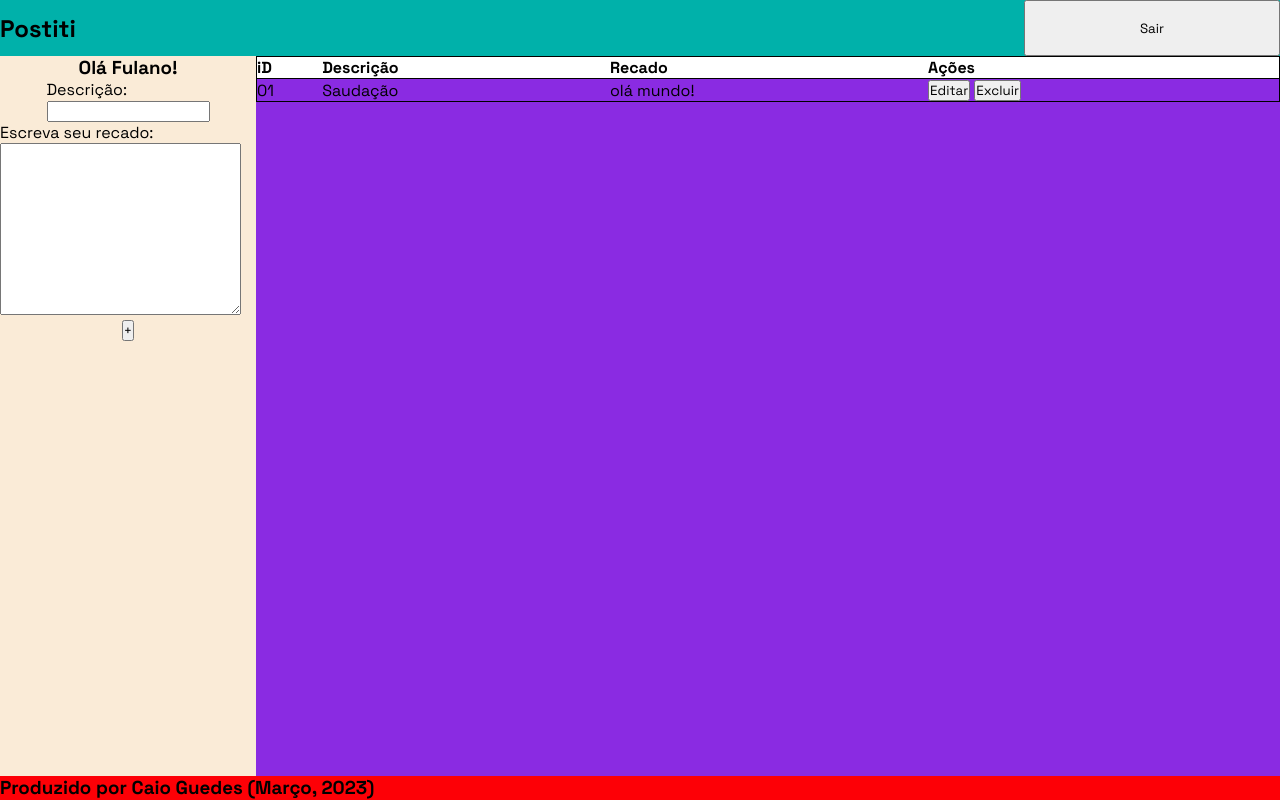
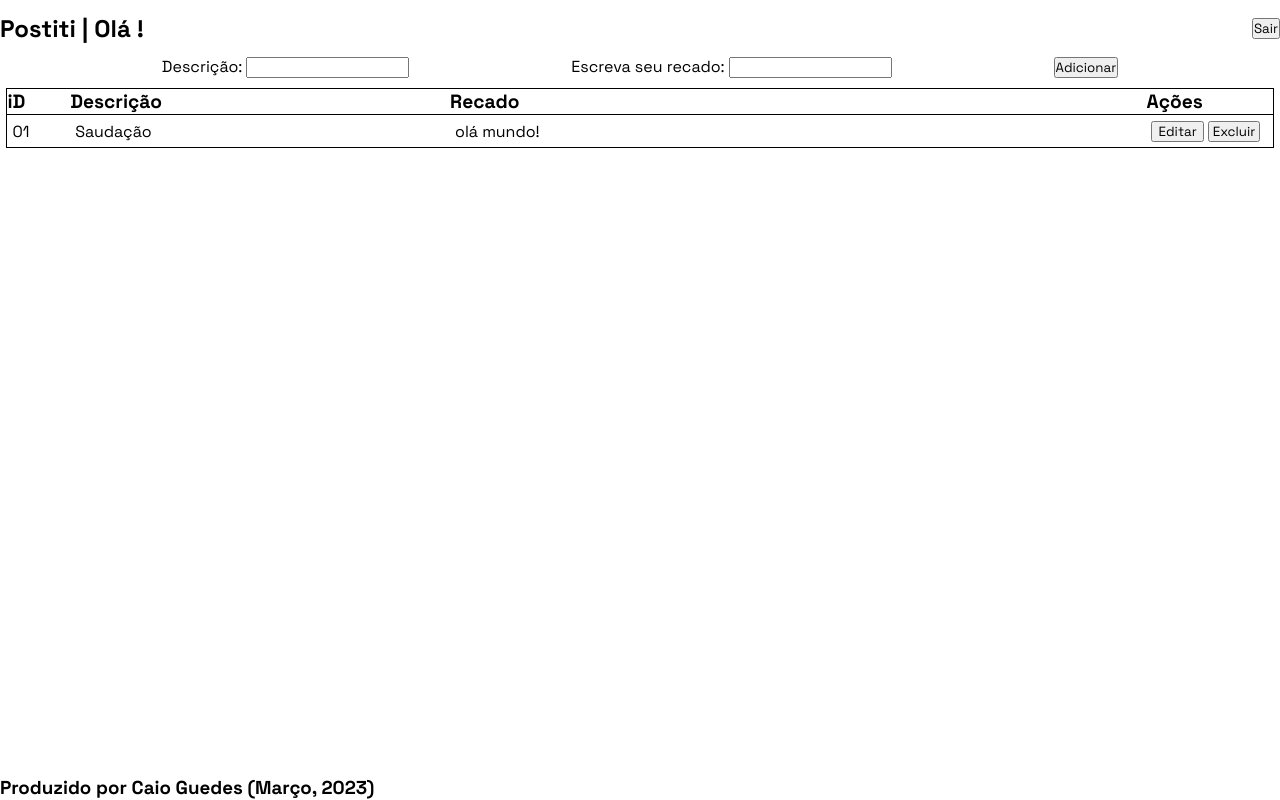
Before and after one commit to czguedes/postiti, a plain HTML site: page html/postiti.html in a window 1280 px wide. Drawn offline with Linux system fonts and the light colour scheme.

Commit message:
implementa DOM load no postiti.html

```diff
--- a/css/postiti.css
+++ b/css/postiti.css
@@ -40,45 +40,33 @@
     display: flex;
     justify-content: space-between;
     align-items: center;
-    background-color: #00B1AA;
     height: 7vh;
     width: 100vw;
-}
-
-.header button{
-    position: absolute;
-    right: 0;
-    height: inherit;
-    width: 20vw;
 }
 
 /* =--------= MAIN =--------= */
 
 .main{
     display: flex;
-    background-color: #A4F200;
+    flex-direction: column;
+
     height: 90vh;
 }
 
 #recados{
-    background-color: blueviolet;
-    width: 80vw;
+    width: 99vw;
+    margin: auto;
+    margin-bottom: 10px;
     height: 100%;
 }
 
 #addRecado{
-    background-color: antiquewhite;
-    width: 20vw;
-    height: 100%;
-    display: flex;
-    align-items: center;
 
-    flex-direction: column;
+    margin-bottom: 10px;
 }
 
 form{
     display: flex;
-    flex-direction: column;
     align-items: center;
     justify-content: space-evenly;
 }
@@ -89,18 +77,39 @@ table{
     border: 1px solid black;
     border-collapse: collapse;
     width: 100%;
+    background-color: white;
 }
 
 thead{
     border-bottom: 1px solid black;
-    background-color: white;
     font-weight: bold;
+    font-size: 1.2em;
+}
+
+tbody td{
+    padding: 5px;
+}
+
+.botoes{
+    width: 10%;
+}
+
+.botoes button{
+    width: 45%;
+}
+
+.numeracao{
+    width: 5%;
+}
+
+.titulo{
+    width: 30%;
 }
 
 /* =--------= FOOTER =--------= */
 
 .footer{
-    display: flex;
-    background-color: #FD0006;
+
+
     height: 3vh;
 }
--- a/html/postiti.html
+++ b/html/postiti.html
@@ -11,29 +11,26 @@
     <div class="body-container">
         <header>
             <div class="header">
-                <h2>Postiti</h2>
-                <button>Sair</button>
+                <h2>Postiti | Olá <span id="usuarioSessao"></span> !</h2>
+                <button id="botaoSair">Sair</button>
             </div>
         </header>
         <main>
             <div class="main">
                 <div id="addRecado">
-                    <div class="div-cabecalho">
-                        <h3>Olá Fulano!</h3>
-                    </div>
                     <div class="div-form">
                         <form id="addPostiti" action="">
                             <div>
-                                <label for="tituloRecado">Descrição: </label><br>
+                                <label for="tituloRecado">Descrição: </label>
                                 <input type="text" name="tituloRecado" id="tituloRecado">
                             </div>
 
                             <div>
                                 <label for="novoRecado">Escreva seu recado: </label>
-                                <textarea name="novoRecado" id="novoRecado" cols="30" rows="10"></textarea>
+                                <input type= "text" name="novoRecado" id="novoRecado"></input>
                             </div>
 
-                            <button type="submit">+</button>
+                            <button type="submit">Adicionar</button>
                         </form>
                     </div>
                 </div>
@@ -42,18 +39,18 @@
                     <table>
                         <thead>
                             <tr>
-                                <td>iD</td>
-                                <td>Descrição</td>
+                                <td class="numeracao">iD</td>
+                                <td class="titulo">Descrição</td>
                                 <td>Recado</td>
-                                <td>Ações</td>
+                                <td class="botoes">Ações</td>
                             </tr>
                         </thead>
                         <tbody>
                             <tr>
-                                <td>01</td>
-                                <td>Saudação</td>
-                                <td>olá mundo!</td>
-                                <td>
+                                <td class="numeracao">01</td>
+                                <td class="titulo">Saudação</td>
+                                <td >olá mundo!</td>
+                                <td class="botoes">
                                     <button>Editar</button>
                                     <button>Excluir</button>
                                 </td>
--- a/js/cadastro.js
+++ b/js/cadastro.js
@@ -19,8 +19,10 @@ function cadastroUsuario(event) {
     }
 
     const cadastroUsuario = {
+        nomeUsuario: capturaForm.nomeUsuario.value,
         emailUsuario: capturaForm.emailUsuario.value,
-        senhaUsuario: capturaForm.senhaUsuario.value
+        senhaUsuario: capturaForm.senhaUsuario.value,
+        recados: []
     }
 
     usuarios.push(cadastroUsuario)
--- a/js/postiti.js
+++ b/js/postiti.js
@@ -0,0 +1,33 @@
+const recebeUsuario = JSON.parse(localStorage.getItem('usuariosCadastrados')).find((e) => {   //carrega APENAS os dados do usuário logado
+    return JSON.parse(localStorage.getItem('usuarioSessão')) === e.emailUsuario
+})
+
+console.log(recebeUsuario);
+
+const recebeForm = document.querySelector('form') //captura formulário
+
+document.addEventListener('DOMContentLoaded', (e) => { //ações a serem feitas depois de carregar todo o DOM
+    e.preventDefault()
+
+    document.getElementById('usuarioSessao').innerText = recebeUsuario.nomeUsuario
+
+
+
+
+
+
+
+
+})
+
+
+document.getElementById('botaoSair').addEventListener('click', (e) => { //botão de sair
+    if(e){
+        alert('Adiós!')
+        localStorage.removeItem('usuarioSessão')
+        location.href = 'index.html'
+    }
+})
+
+
+// recebeForm.addEventListener('submit')
```
Also changed, not shown: html/cadastro.html (+4 -0 lines), js/index.js (+9 -0 lines).
